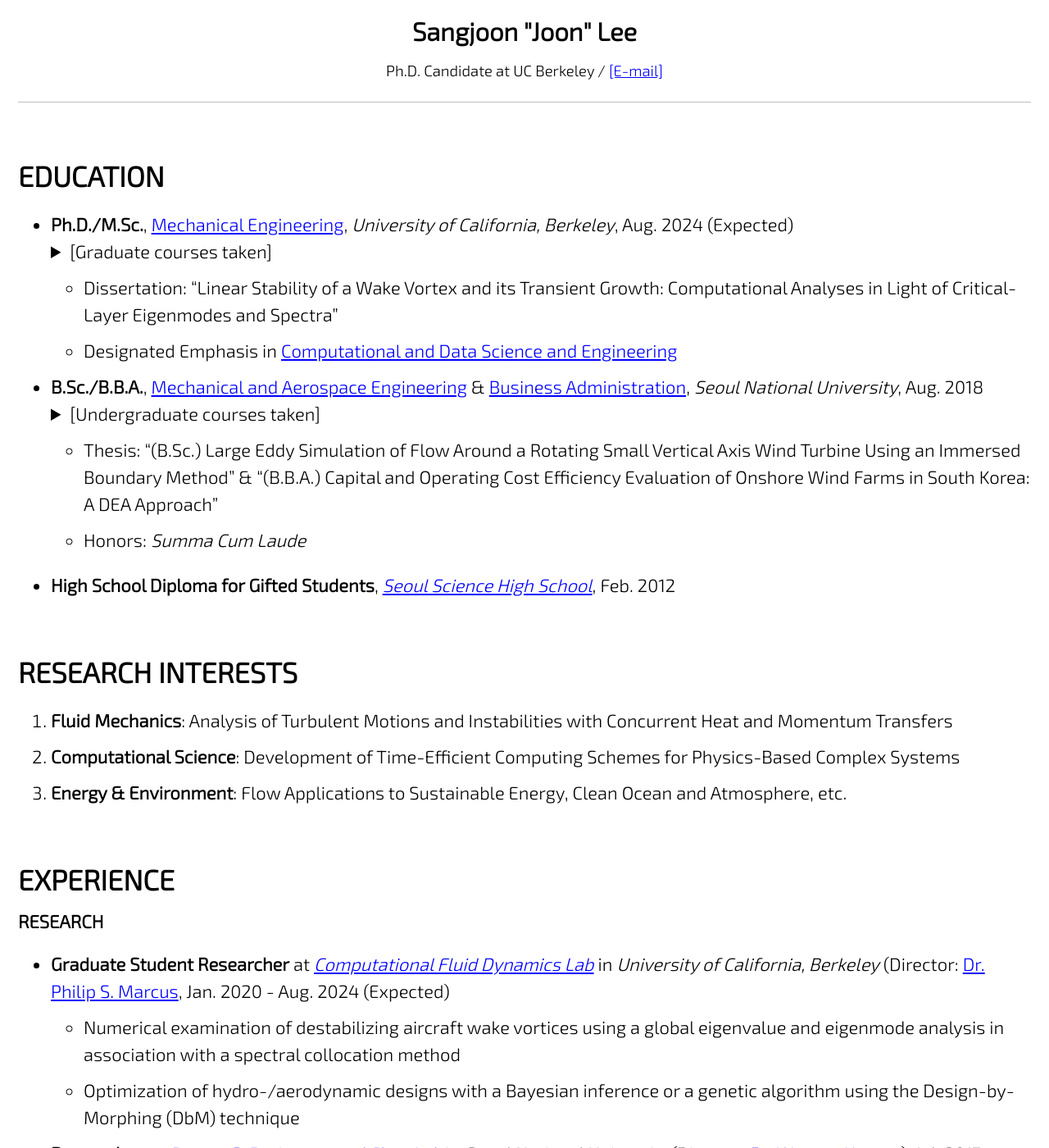
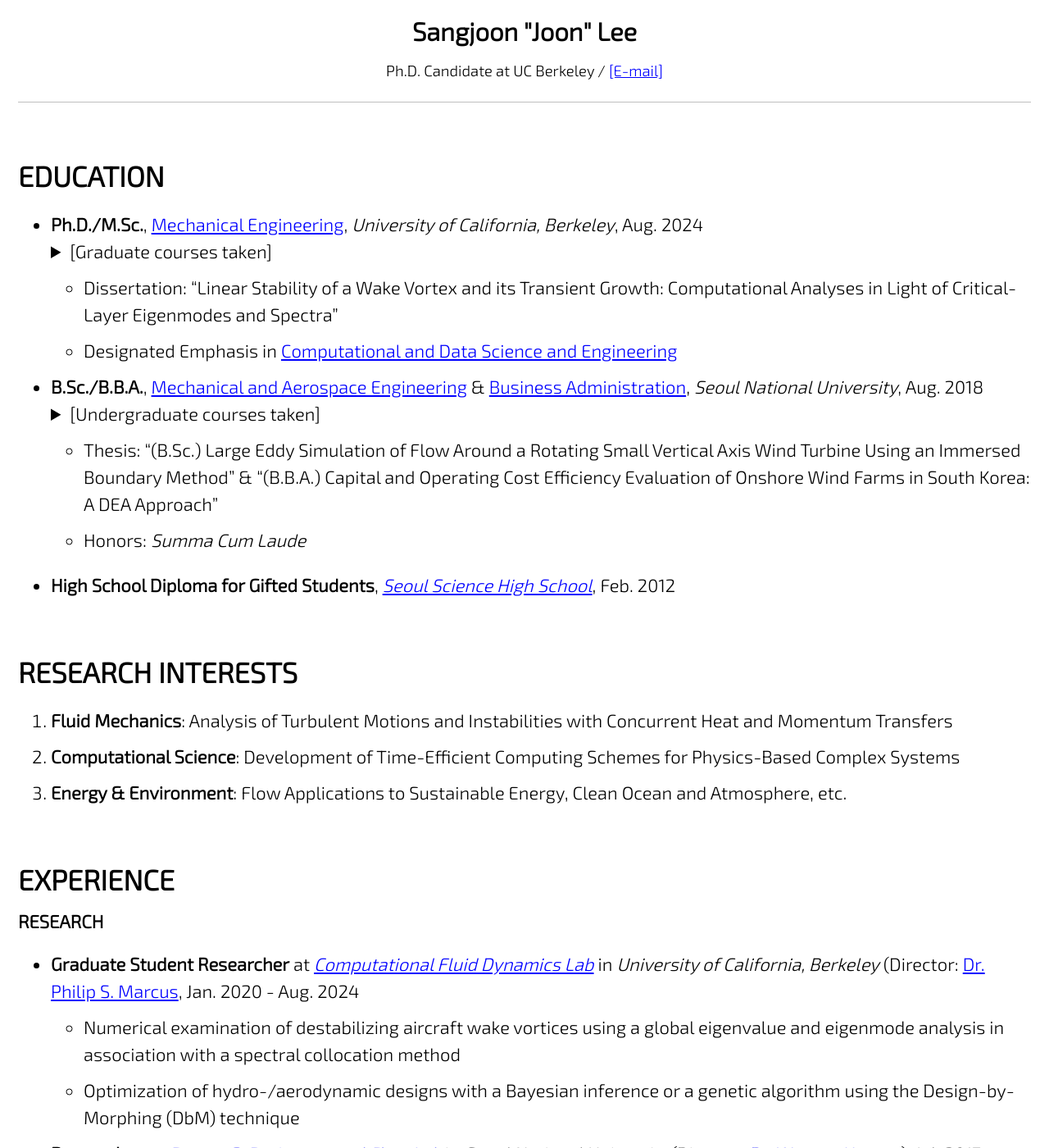
Before and after one commit to jun9303/jun9303.github.io, a Jekyll site: the page built from _pages/about_me.md, in a window 1280 px wide and 1400 px high, scrolled down 507 px. Shown: the whole window at 82% size. Built offline with Jekyll 4.4.1, drawn with Linux system fonts in a browser that asks for light colours; cached includes are drawn as plain includes; nearby versions of some CDN libraries.

Commit message:
Profile Updated 071324

```diff
--- a/_pages/about_me.md
+++ b/_pages/about_me.md
@@ -17,7 +17,7 @@ feature_row:
 
 # EDUCATION
 
-- **Ph.D./M.Sc.**, [Mechanical Engineering](http://me.berkeley.edu/), *University of California, Berkeley*, Aug. 2024 (Expected)
+- **Ph.D./M.Sc.**, [Mechanical Engineering](http://me.berkeley.edu/), *University of California, Berkeley*, Aug. 2024
     <details>
       <summary>[Graduate courses taken]</summary>
       <small><b>Fluid Mechanics</b>: Advanced Fluid Mechanics (1 & 2), Engineering Aerodynamics, Experimental Methods in Single-and Multiphase Flows, Graduate Ocean Engineering Seminar, Hydrodynamic Stability and Instability, Oceanic and Atmospheric Waves, Teaching of Mechanical Engineering at the University Level, Topics in Fluid Mechanics - Vortex Dynamics
@@ -61,7 +61,7 @@ feature_row:
 
 ### RESEARCH
 
-- **Graduate Student Researcher** at *[Computational Fluid Dynamics Lab](https://cfd.me.berkeley.edu/)* in *University of California, Berkeley* (Director:  [Dr. Philip S. Marcus](https://me.berkeley.edu/people/philip-s-marcus/), Jan. 2020 - Aug. 2024 (Expected)
+- **Graduate Student Researcher** at *[Computational Fluid Dynamics Lab](https://cfd.me.berkeley.edu/)* in *University of California, Berkeley* (Director:  [Dr. Philip S. Marcus](https://me.berkeley.edu/people/philip-s-marcus/), Jan. 2020 - Aug. 2024
   + Numerical examination of destabilizing aircraft wake vortices using a global eigenvalue and eigenmode analysis in association with a spectral collocation method
   + Optimization of hydro-/aerodynamic designs with a Bayesian inference or a genetic algorithm using the Design-by-Morphing (DbM) technique
 
```
Also changed, not shown: index.md (+1 -1 lines).
